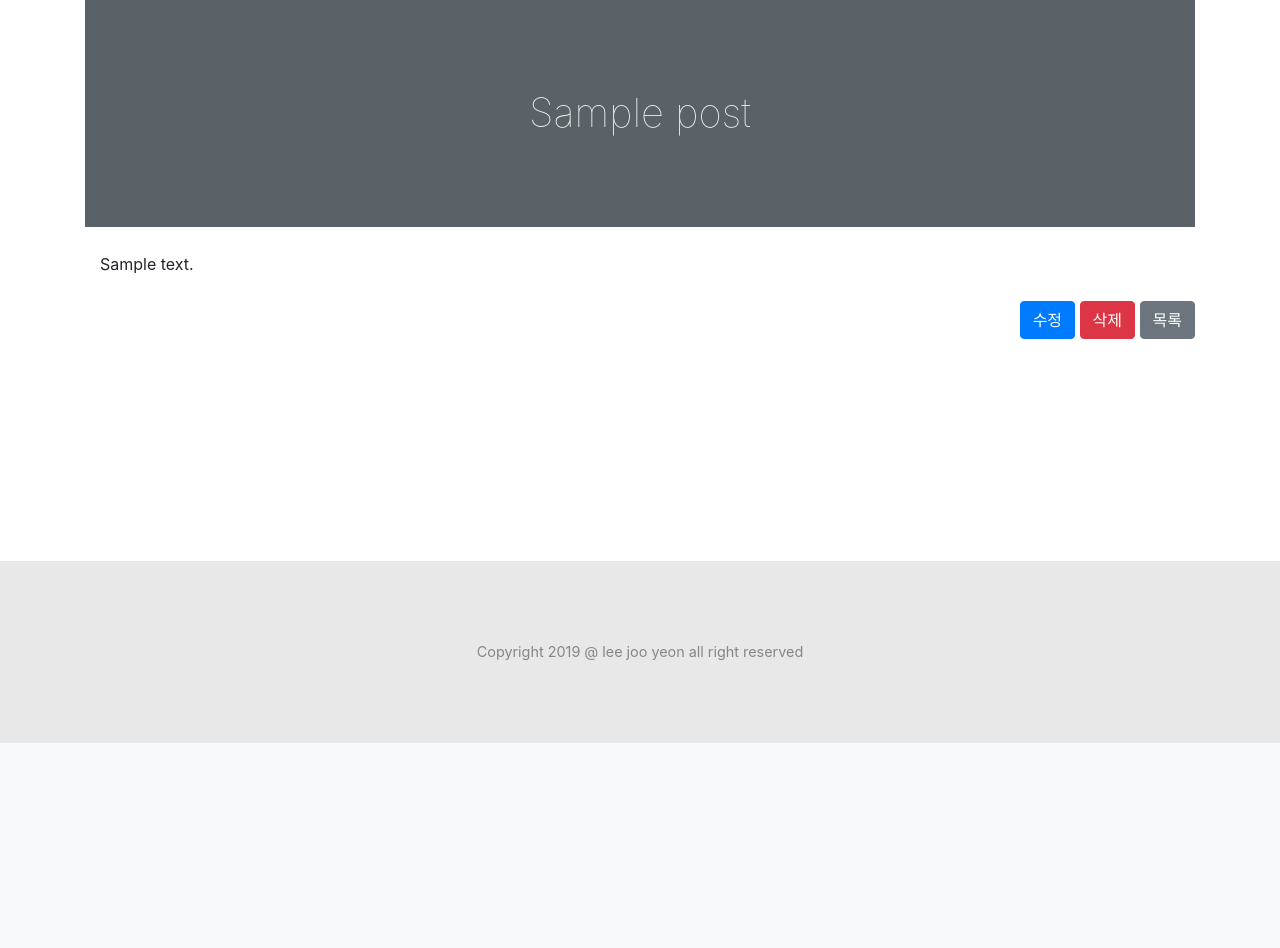
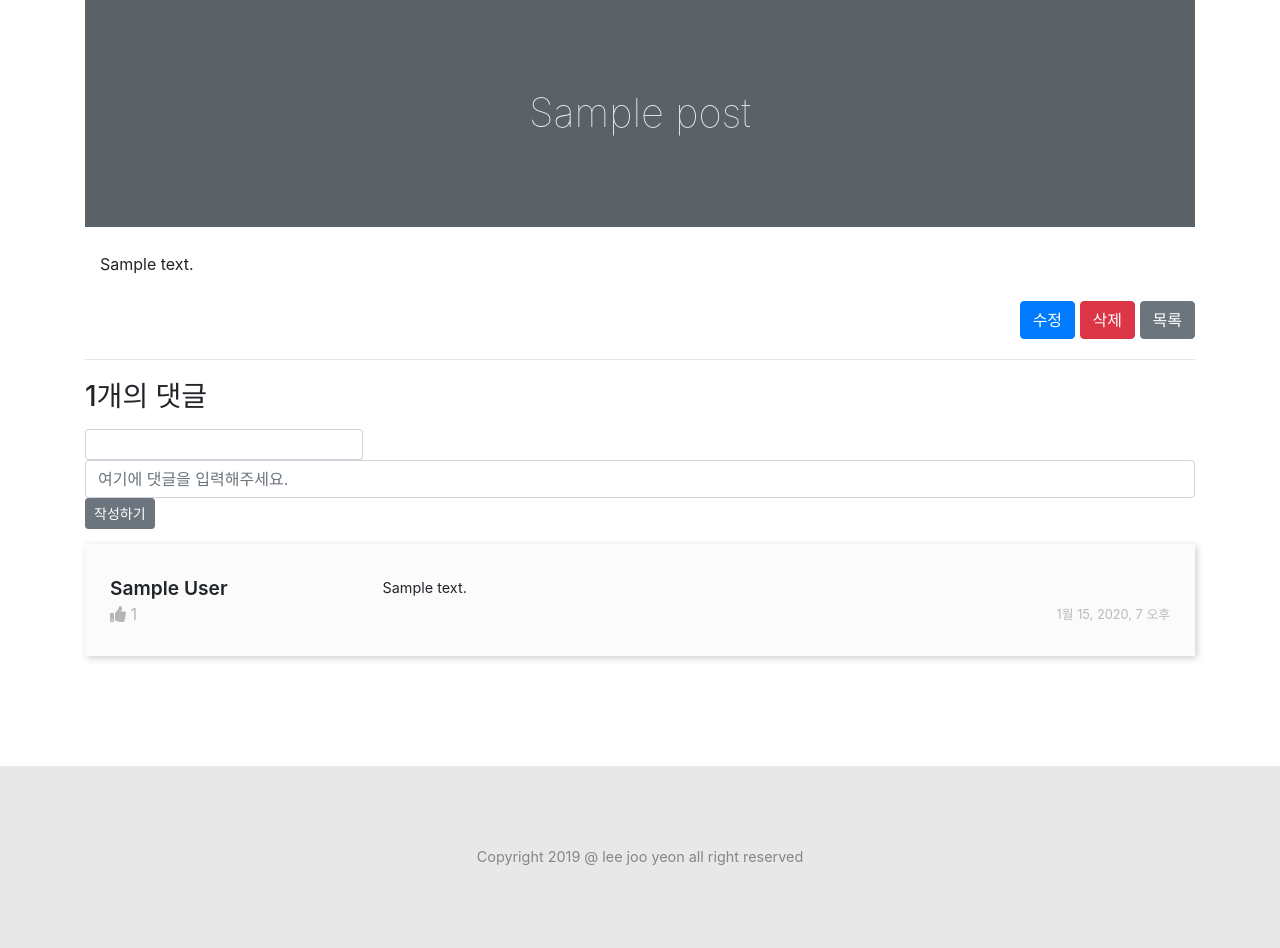
Before and after one commit to jooy2/django-simple-blog-example, a Django app: page /post/1/ in a window 1280 px wide. Shown: the part 57-1005 px from the top of the page. Before the commit the page ends 800 px from the top, so only its background shows below. Run offline with Django 3.2, Linux system fonts and the light colour scheme; tables that the repository leaves empty hold one stand-in row (values such as "Sample post"); some libraries are stand-ins or nearby versions.

Commit message:
add site basic comment

```diff
--- a/blog/admin.py
+++ b/blog/admin.py
@@ -1,4 +1,5 @@
 from django.contrib import admin
-from .models import Post
+from .models import Post, Comment
 
 admin.site.register(Post)
+admin.site.register(Comment)
--- a/blog/forms.py
+++ b/blog/forms.py
@@ -22,6 +22,16 @@ class PostForm(forms.ModelForm):
         super(PostForm, self).__init__(*args, **kwargs)
 
 
+class CommentForm(forms.ModelForm):
+    author = forms.CharField(widget=forms.TextInput(attrs={'class': 'form-control form-control-sm w-25'}))
+    text = forms.CharField(widget=forms.TextInput(attrs={'class': 'form-control',
+                                                         'placeholder': '여기에 댓글을 입력해주세요.'}))
+
+    class Meta:
+        model = Comment
+        fields = ('author', 'text',)
+
+
 class LoginForm(AuthenticationForm):
     def __init__(self, *args, **kwargs):
         super(LoginForm, self).__init__(*args, **kwargs)
--- a/blog/models.py
+++ b/blog/models.py
@@ -19,6 +19,16 @@ class Post(models.Model):
 
 
 class Comment(models.Model):
+    post = models.ForeignKey('blog.Post', on_delete=models.CASCADE, related_name='comments')
+    author = models.CharField(max_length=200)
+    text = models.TextField()
+    created_date = models.DateTimeField(default=timezone.now)
+    approved_comment = models.BooleanField(default=False)
+    like = models.IntegerField(default=0)
+
+    def approve(self):
+        self.approve_comment = True
+        self.save()
 
     def __str__(self):
-        return self
+        return self.text
--- a/blog/templates/post_detail.html
+++ b/blog/templates/post_detail.html
@@ -17,8 +17,39 @@
         <button id="btn-list" class="btn btn-secondary">목록</button>
     </div>
 
+    <div class="separate-line">
+        <hr/>
+    </div>
+
     <div class="comment-area">
-
+        <div class="comment-header">
+            <h3>{{ post.comments.count }}개의 댓글</h3>
+        </div>
+        <div class="comment-input">
+            <form method="post">
+                {% csrf_token %}
+                {{ form.author }}
+                {{ form.text }}
+                <button class="btn btn-sm btn-secondary" type="submit">작성하기</button>
+            </form>
+        </div>
+        <div class="comment-body">
+            {% for comment in post.comments.all %}
+                <div class="comment row">
+                    <div class="col-3 comment-author">{{ comment.author }}</div>
+                    <div class="col-9 comment-text">{{ comment.text }}</div>
+                    <div class="col-6 comment-like">
+                        <i class="fa fa-thumbs-up"></i>
+                        {{ comment.like }}
+                    </div>
+                    <div class="col-6 comment-date">{{ comment.created_date }}</div>
+                </div>
+            {% empty %}
+                <div class="comment">
+                    <h6>이 포스트에 아직 댓글이 존재하지 않습니다.</h6>
+                </div>
+            {% endfor %}
+        </div>
     </div>
 {% endblock content %}
 
@@ -36,5 +67,9 @@
             if (confirm("정말로 게시글을 삭제하시겠습니까?"))
                 location.href = "{% url 'post_delete' pk=post.id %}";
         });
+
+        $(".comment-like").click(function () {
+
+        });
     </script>
 {% endblock script %}
--- a/blog/templates/post_list.html
+++ b/blog/templates/post_list.html
@@ -17,6 +17,7 @@
                 <div class="card py-2">
                     <div class="card-body">
                         <h3 class="card-title"><a href="{% url 'post_detail' pk=post.id %}">{{ post.title }}</a></h3>
+                        <p class="card-text card-date">{{ post.created_date }}</p>
                         <p class="card-text">{{ post.text|striptags|truncatechars:200 }}</p>
                         <a href="{% url 'post_detail' pk=post.id %}" class="btn btn-secondary btn-sm">More...</a>
                     </div>
--- a/blog/views.py
+++ b/blog/views.py
@@ -1,19 +1,14 @@
-from django.shortcuts import render
 from django.utils import timezone
 from blog.models import Post
 
 from django.shortcuts import render, get_object_or_404, redirect
 from django.contrib.auth.decorators import login_required
 
-from .forms import PostForm
+from .forms import PostForm, CommentForm
 
 
 def main(request):
     return render(request, 'main.html', {})
-
-
-def login(request):
-    return render(request, 'registration/login.html', {})
 
 
 def about(request):
@@ -28,8 +23,19 @@ def post_list(request):
 
 def post_detail(request, pk):
     post = get_object_or_404(Post, pk=pk)
+    form = CommentForm()
 
-    return render(request, 'post_detail.html', {'post': post})
+    if request.method == "POST":
+        form = CommentForm(request.POST)
+        if form.is_valid():
+            comment = form.save(commit=False)
+            comment.post = post
+            comment.save()
+            return redirect('post_detail', pk=post.pk)
+        else:
+            form = CommentForm()
+
+    return render(request, 'post_detail.html', {'post': post, 'form': form})
 
 
 @login_required
--- a/pyblog/urls.py
+++ b/pyblog/urls.py
@@ -24,5 +24,6 @@ urlpatterns = [
     path('accounts/login/', auth_views.LoginView.as_view(
         authentication_form=LoginForm
     )),
+    path('accounts/logout/', auth_views.LogoutView.as_view()),
     path('', include('blog.urls')),
 ]
--- a/static/css/common.css
+++ b/static/css/common.css
@@ -39,6 +39,11 @@ body {
     text-decoration: none;
 }
 
+.card .card-date {
+    color: #8c8c8c;
+    font-size: 0.8em;
+}
+
 .blog-button {
     cursor: pointer;
     color: #6f6f6f;
@@ -57,6 +62,70 @@ body {
     word-wrap: break-word;
 }
 
+.comment-body {
+    background: #fbfbfb;
+    box-shadow: 2px 2px 7px #cecece;
+    padding: 20px 10px;
+}
+
+.comment-body h1, .comment-body h2, .comment-body h3, .comment-body h4,
+.comment-body h5, .comment-body h6 {
+    color: #969696;
+    margin: 0;
+    padding: 0;
+}
+
+.comment {
+    margin: 10px 0;
+    padding-bottom: 10px;
+    border-bottom: 1px solid #e2e2e2;
+}
+
+.comment.row {
+    align-items: center;
+}
+
+.comment-author {
+    font-weight: 600;
+    font-size: 1.2em;
+}
+
+.comment-text {
+    font-size: 0.9em;
+    vertical-align: middle;
+}
+
+.comment-like {
+    color: #b5b5b5;
+    cursor: pointer;
+}
+
+.comment-like.active {
+    color: #ff7676;
+    cursor: pointer;
+}
+
+.comment-date {
+    text-align: right;
+    color: #b9bbbe;
+    font-size: 0.8em;
+}
+
+.comment:first-child {
+    margin-top: 0;
+    margin-bottom: 10px;
+}
+
+.comment:last-child {
+    margin-top: 10px;
+    margin-bottom: 0;
+    border-bottom: none;
+}
+
+.comment-input {
+    margin: 15px 0;
+}
+
 .footer {
     background: #e8e8e8;
     color: #868686;
--- a/templates/registration/login.html
+++ b/templates/registration/login.html
@@ -9,8 +9,10 @@
 {% block content %}
     {% if form.errors %}
         <div class="alert alert-danger" role="alert">
-        로그인에 문제가 발생했습니다. 다시 시도해주세요.
+        로그인에 문제가 발생했습니다.
         </div>
+    {% endif %}
+    {% if user.is_authenticated %}
     {% endif %}
     <form method="post">
         {% csrf_token %}
```
